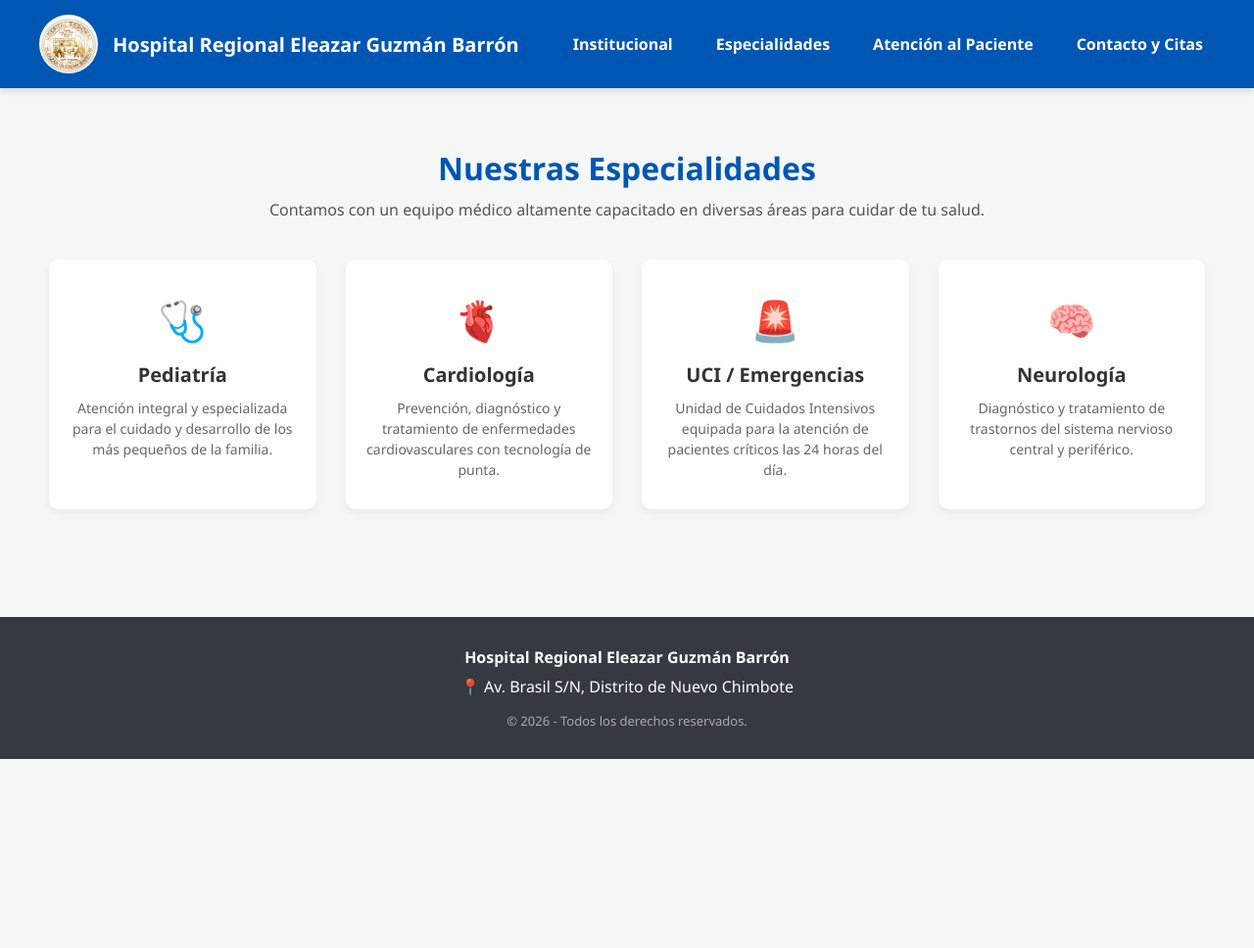
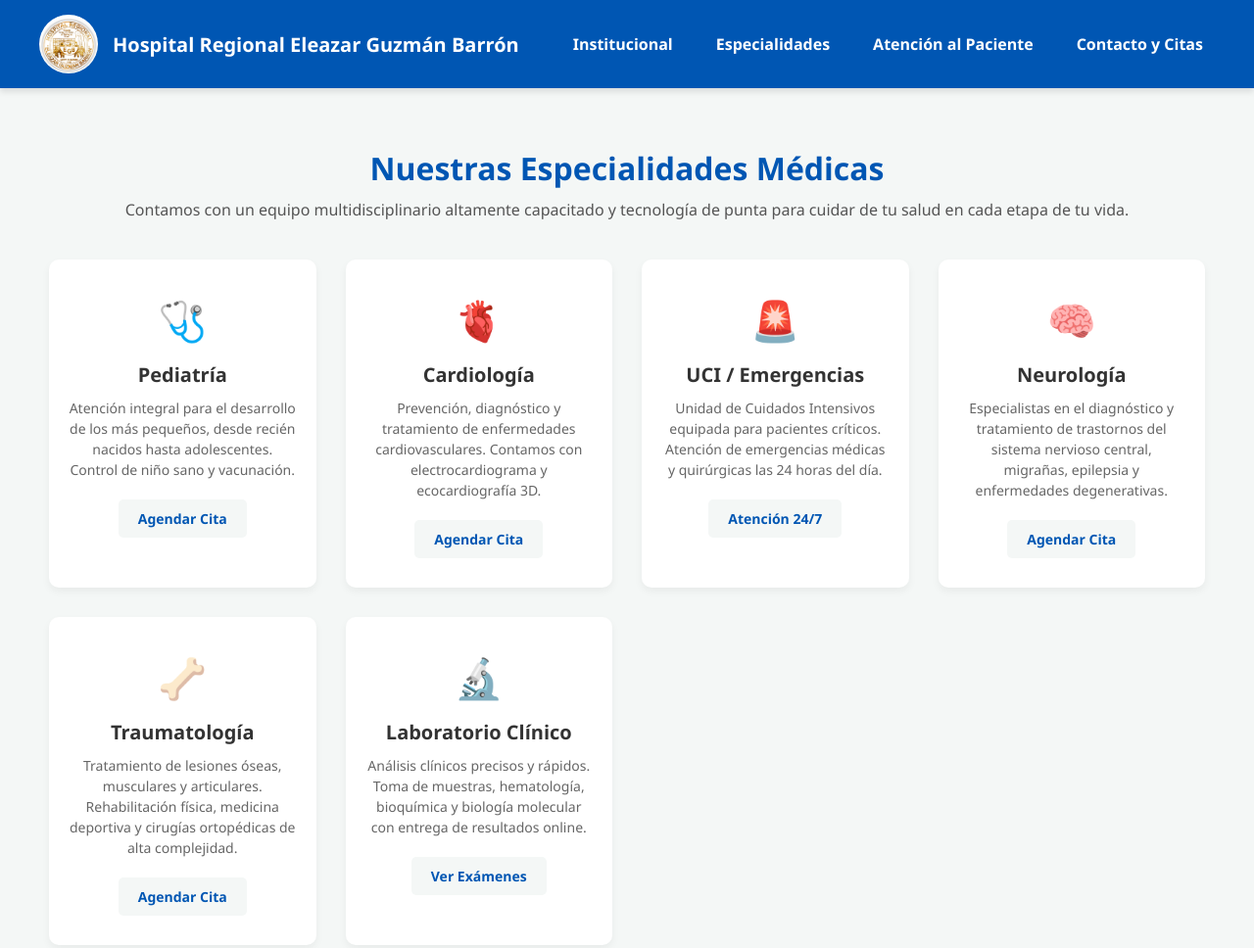
Before and after one commit to mnwels98/web-hospital-regional, a plain HTML site: page index.html in a window 1280 px wide. Shown: the top 968 px of the page at 98% size. Before the commit the page ends 800 px from the top, so only its background shows below. Drawn offline with Linux system fonts and the light colour scheme.

Commit message:
Actualización 2

```diff
--- a/index.html
+++ b/index.html
@@ -29,32 +29,50 @@
 
     <section id="servicios" class="servicios-section">
         <div class="servicios-container">
-                <h2>Nuestras Especialidades</h2>
-                <p class="servicios-desc">Contamos con un equipo médico altamente capacitado en diversas áreas para cuidar de tu salud.</p>
+            <h2>Nuestras Especialidades Médicas</h2>
+            <p class="servicios-desc">Contamos con un equipo multidisciplinario altamente capacitado y tecnología de punta para cuidar de tu salud en cada etapa de tu vida.</p>
 
             <div class="cards-grid">
                 <div class="card">
                     <div class="card-icon">🩺</div>
                     <h3>Pediatría</h3>
-                        <p>Atención integral y especializada para el cuidado y desarrollo de los más pequeños de la familia.</p>
+                    <p>Atención integral para el desarrollo de los más pequeños, desde recién nacidos hasta adolescentes. Control de niño sano y vacunación.</p>
+                    <a href="#contacto" class="btn-reserva">Agendar Cita</a>
                 </div>
 
                 <div class="card">
                     <div class="card-icon">🫀</div>
                     <h3>Cardiología</h3>
-                        <p>Prevención, diagnóstico y tratamiento de enfermedades cardiovasculares con tecnología de punta.</p>
+                    <p>Prevención, diagnóstico y tratamiento de enfermedades cardiovasculares. Contamos con electrocardiograma y ecocardiografía 3D.</p>
+                    <a href="#contacto" class="btn-reserva">Agendar Cita</a>
                 </div>
 
                 <div class="card">
                     <div class="card-icon">🚨</div>
                     <h3>UCI / Emergencias</h3>
-                        <p>Unidad de Cuidados Intensivos equipada para la atención de pacientes críticos las 24 horas del día.</p>
+                    <p>Unidad de Cuidados Intensivos equipada para pacientes críticos. Atención de emergencias médicas y quirúrgicas las 24 horas del día.</p>
+                    <a href="#contacto" class="btn-reserva">Atención 24/7</a>
                 </div>
 
                 <div class="card">
                     <div class="card-icon">🧠</div>
                     <h3>Neurología</h3>
-                        <p>Diagnóstico y tratamiento de trastornos del sistema nervioso central y periférico.</p>
+                    <p>Especialistas en el diagnóstico y tratamiento de trastornos del sistema nervioso central, migrañas, epilepsia y enfermedades degenerativas.</p>
+                    <a href="#contacto" class="btn-reserva">Agendar Cita</a>
+                </div>
+
+                <div class="card">
+                    <div class="card-icon">🦴</div>
+                    <h3>Traumatología</h3>
+                    <p>Tratamiento de lesiones óseas, musculares y articulares. Rehabilitación física, medicina deportiva y cirugías ortopédicas de alta complejidad.</p>
+                    <a href="#contacto" class="btn-reserva">Agendar Cita</a>
+                </div>
+
+                <div class="card">
+                    <div class="card-icon">🔬</div>
+                    <h3>Laboratorio Clínico</h3>
+                    <p>Análisis clínicos precisos y rápidos. Toma de muestras, hematología, bioquímica y biología molecular con entrega de resultados online.</p>
+                    <a href="#contacto" class="btn-reserva">Ver Exámenes</a>
                 </div>
             </div>
         </div>
--- a/styles.css
+++ b/styles.css
@@ -165,6 +165,26 @@ footer .footer-legal {
     line-height: 1.5;
 }
 
+/* Estilos para el botón de las tarjetas */
+.btn-reserva {
+    display: inline-block;
+    margin-top: 20px;
+    padding: 10px 20px;
+    background-color: #f4f7f6;
+    color: #0056b3;
+    text-decoration: none;
+    font-size: 14px;
+    font-weight: bold;
+    border-radius: 5px;
+    transition: background-color 0.3s ease, color 0.3s ease;
+}
+
+/* Efecto Hover para el botón */
+.card:hover .btn-reserva {
+    background-color: #0056b3;
+    color: white;
+}
+
 /* ========================================== */
 /* ZONA DE ALYSON - TESTIMONIOS/TRANSPARENCIA */
 /* ========================================== */
```
Lines whose indentation alone changed are shown as unchanged.
